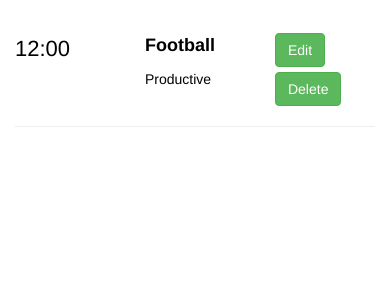
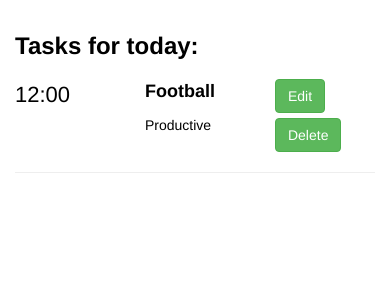
Before and after one commit to JohnDeegs/Goalspring, a Node server app: page /tasks/day/1 in a window 390 px wide. Shown: the part 67-367 px from the top of the page. Run offline with Node 20, Linux system fonts and the light colour scheme; the visitor is signed in with stand-in values (Sample User, id 1); data that the repository does not hold is empty; some libraries are stand-ins or nearby versions.

Commit message:
mobile test

```diff
--- a/views/css/edit.min.css
+++ b/views/css/edit.min.css
@@ -1 +1 @@
-body{background-color:#fff}.navbar{background-color:#360;padding-top:5px;padding-bottom:5px}.navbar a{color:#fff;border-radius:20px}.navbar ul li a:hover{background-color:rgba(255,255,255,0.1)}#signIn{border:2px solid black;border-radius:20px;margin-right:20px;margin-left:30px}.navbar h2{font-size:40px}h1,h2,h3{font-weight:700}h1,h2{font-size:50px}h3{font-size:40px}p{font-size:22px;font-weight:350}#taskTitle{font-size:18px}#taskCat{font-size:14px}#oneTask #delBtn{margin-top:5px}#taskHolder{margin-top:100px;color:#000}form{padding-top:100px}
+body{background-color:#fff}.navbar{background-color:#360;padding-top:5px;padding-bottom:5px}.navbar a{color:#fff;border-radius:20px}.navbar ul li a:hover{background-color:rgba(255,255,255,0.1)}#signIn{border:2px solid black;border-radius:20px;margin-right:20px;margin-left:30px}.navbar h2{font-size:40px}h1,h2,h3{font-weight:700}#taskLabel{margin-bottom:20px}p{font-size:22px;font-weight:350}#taskTitle{font-size:18px}#taskCat{font-size:14px}#oneTask #delBtn{margin-top:5px}#taskHolder{margin-top:100px;color:#000}form{padding-top:100px}
--- a/views/css/edit.scss
+++ b/views/css/edit.scss
@@ -47,12 +47,8 @@ h1, h2, h3{
   font-weight: 700;
 }
 
-h1, h2{
-  font-size: 50px;
-}
-
-h3{
-  font-size: 40px;
+#taskLabel {
+  margin-bottom: 20px;
 }
 
 p{
--- a/views/tasks.ejs
+++ b/views/tasks.ejs
@@ -57,7 +57,13 @@
 
 	<div class="container-fluid bg1">
 
+		<div id="infomation">
+
+		</div>
+
 		<div id="taskHolder">
+
+			<h3 id="taskLabel">Tasks for today:</h3>
 
 			<div id="oneTask">
 				<div class="row">
```
